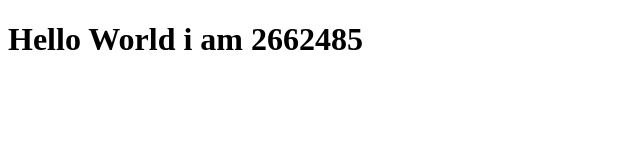
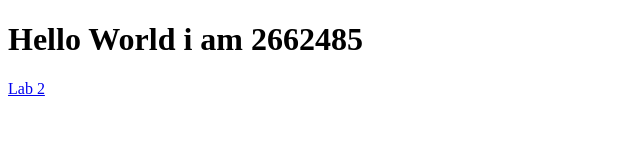
Before and after one commit to sali-cpu/sali-cpu, a plain HTML site: page Index.html in a window 1280 px wide. Shown: the full height of the page, 0-640 px from the left. Drawn offline with Linux system fonts and the light colour scheme.

Commit message:
Update Index.html
added link to lab2

```diff
--- a/Index.html
+++ b/Index.html
@@ -7,6 +7,6 @@
 </head>
 <body>
   <h1>Hello World i am 2662485</h1>
-<a href= "2662485
+<a href= "2662485-lab2.html">Lab 2</a>
 </body>
 </html>
```
